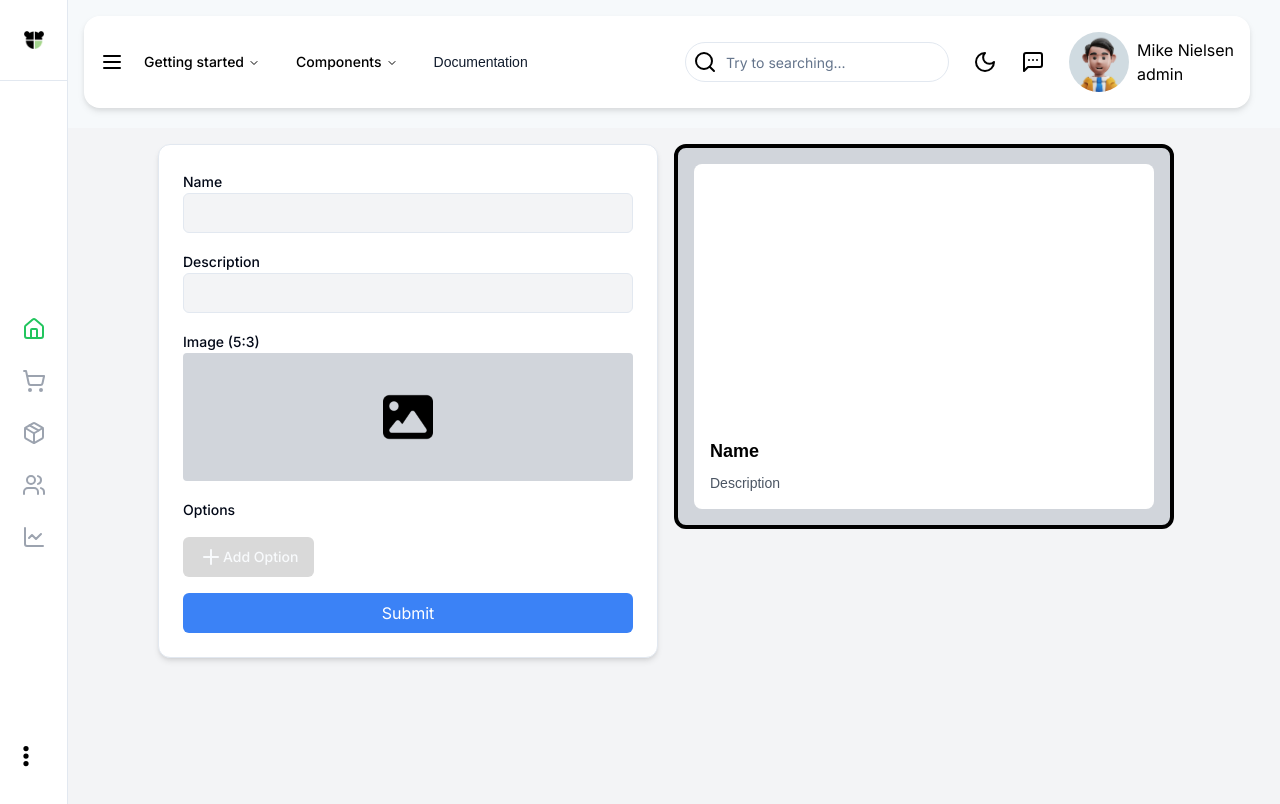
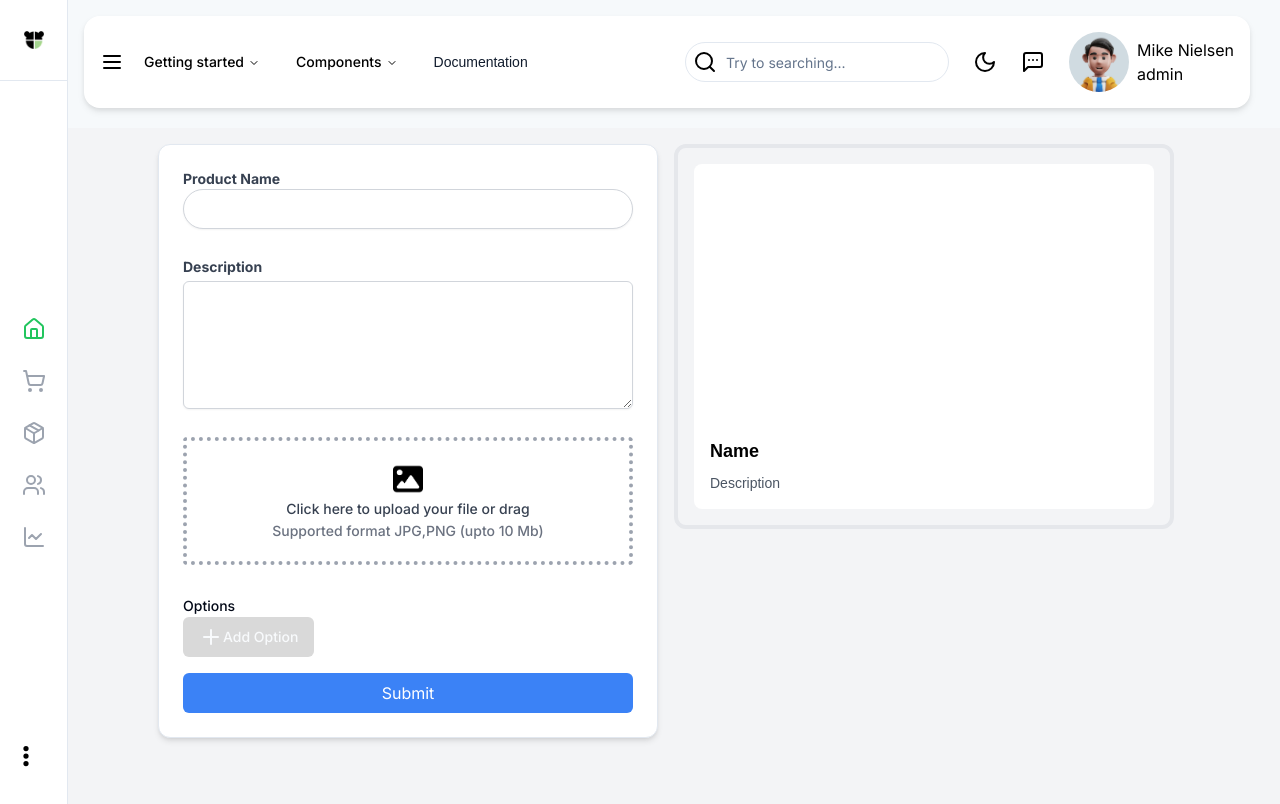
Before and after one commit to Syed-Urwah/path-finder1, a Next.js app: page /dashboard/product/create in a window 1280 px wide. Shown: the top 804 px of the page. Built offline with nearby package versions, Linux system fonts and the light colour scheme.

Commit message:
updated design

```diff
--- a/src/components/ProductCreateForm.tsx
+++ b/src/components/ProductCreateForm.tsx
@@ -222,19 +222,34 @@ export default function ProductCreateForm({ product }: any) {
       <Card className="w-[500px] bg-white rounded-xl shadow-md">
         <CardContent className="p-6">
           <form onSubmit={formik.handleSubmit}>
-            <div className="mb-4">
-              <Label htmlFor="product_name">Name</Label>
+            {/* <div className="mb-4">
+              <Label htmlFor="product_name" className="block text-sm font-bold text-gray-700">Product Name</Label>
               <Input
                 id="product_name"
                 name="product_name"
                 type="text"
                 onChange={formik.handleChange}
                 value={formik.values.product_name}
-                className="bg-gray-100"
+                className="bg-white "
+                required
+              />
+            </div> */}
+            <div className="mb-4">
+              <Label htmlFor="product_name" className="block text-sm font-bold text-gray-700">
+                Product Name
+              </Label>
+              <Input
+                id="product_name"
+                name="product_name"
+                type="text"
+                onChange={formik.handleChange}
+                value={formik.values.product_name}
+                className="bg-white rounded-full border border-gray-300 shadow-sm focus:border-gray-500 focus:ring focus:ring-indigo-200 focus:ring-opacity-50"
                 required
               />
             </div>
-            <div className="mb-4">
+
+            {/* <div className="mb-4">
               <Label htmlFor="description">Description</Label>
               <Input
                 id="description"
@@ -245,8 +260,26 @@ export default function ProductCreateForm({ product }: any) {
                 className="bg-gray-100"
                 required
               />
+            </div> */}
+
+
+            {/* <div className="mb-4"> */}
+            <div className="mt-7">
+              <Label htmlFor="description" className="block text-sm font-bold text-gray-700">
+                Description
+              </Label>
+              <textarea
+                id="description"
+                name="description"
+                onChange={formik.handleChange}
+                value={formik.values.description}
+                className="bg-white mt-1 block w-full h-32 rounded-md border border-gray-300 shadow-sm focus:border-gray-500 focus:ring focus:ring-indigo-200 focus:ring-opacity-50"
+                required
+              />
             </div>
-            <div className="mb-4">
+
+
+            {/* <div className="mb-4">
               <Label htmlFor="picture">
                 Image (5:3)
                 {mainImage ? (
@@ -261,7 +294,7 @@ export default function ProductCreateForm({ product }: any) {
                     )}
                   </AspectRatio>
                 ) : (
-                  <div className="w-full bg-gray-300 h-32 flex rounded-sm">
+                  <div className="w-full bg-white h-32 flex rounded-sm border border-gray-300">
                     <Image
                       src={!mainImage ? ImagePlaceHolder : mainImage}
                       alt="image-placeholder"
@@ -291,8 +324,58 @@ export default function ProductCreateForm({ product }: any) {
                   setMainImage(e.target.files[0]);
                 }}
               />
+            </div> */}
+
+            <div className="mt-7">
+              <Label htmlFor="picture">
+                {/* Image (5:3) */}
+                {mainImage ? (
+                  <AspectRatio ratio={5 / 3} className="w-full h-full">
+                    {mainImage && (
+                      <Image
+                        src={!mainImage ? ImagePlaceHolder : mainImage}
+                        alt="Your Image Description"
+                        className="rounded-md object-cover"
+                        layout="fill"
+                      />
+                    )}
+                  </AspectRatio>
+                ) : (
+                  <div className="w-full bg-white h-32 flex flex-col items-center justify-center rounded-sm border-4 border-dotted border-gray-400">
+                    <Image
+                      src={!mainImage ? ImagePlaceHolder : mainImage}
+                      alt="image-placeholder"
+                      width={30}
+                      height={30}
+                    />
+                    <span className="mt-2 text-gray-700">Click here to upload your file or drag</span>
+                    <span className="mt-2 text-gray-500">Supported format JPG,PNG (upto 10 Mb)</span>
                   </div>
-            <div className="mb-4">
+                )}
+              </Label>
+
+              <Input
+                id="picture"
+                type="file"
+                name="image"
+                className="hidden"
+                onChange={(e: any) => {
+                  const file = e.target.files[0];
+                  if (file) {
+                    const reader: any = new FileReader();
+                    reader.onloadend = () => {
+                      setMainImage(reader.result);
+                      formik.setFieldValue(`image`, reader.result);
+                    };
+                    reader.readAsDataURL(file);
+                  }
+                  setMainImage(e.target.files[0]);
+                }}
+              />
+            </div>
+
+
+            <div className="mt-7">
               <Label htmlFor="options">Options</Label>
               {options?.length > 0 &&
                 options?.map((option: any, index: any) =>
@@ -377,7 +460,7 @@ export default function ProductCreateForm({ product }: any) {
         id="product_form"
         className="w-[500px] h-[800px]  mx-4 flex flex-col  "
       >
-        <div className=" border-4 border-black bg-gray-300 p-4 rounded-xl w-[500px] ">
+        <div className=" border-4 border-gray-200 p-4 rounded-xl w-[500px] ">
           <div className="bg-white p-4 rounded-lg">
             <AspectRatio ratio={16 / 9} className="w-full h-full">
               {mainImage && (
--- a/src/components/table.tsx
+++ b/src/components/table.tsx
@@ -102,6 +102,7 @@ export function DataTableDemo() {
       ) : (
         <>
           <div className="rounded-md border">
+
             <div className="flex items-center py-4">
               <div className="relative w-full max-w-sm pl-4">
                 <Input
@@ -111,7 +112,28 @@ export function DataTableDemo() {
                   className="pr-4 py-2 border rounded-md shadow-sm focus:border-indigo-300 focus:ring focus:ring-indigo-200 focus:ring-opacity-50"
                 />
               </div>
+              <Button className="w-fit bg-[#2450e4] ml-10 flex items-center rounded-full px-4 py-2">
+                <svg
+                  xmlns="http://www.w3.org/2000/svg"
+                  className="h-5 w-5 mr-2"
+                  fill="none"
+                  viewBox="0 0 24 24"
+                  stroke="currentColor"
+                >
+                  <path
+                    strokeLinecap="round"
+                    strokeLinejoin="round"
+                    strokeWidth={2}
+                    d="M12 4v16m8-8H4"
+                  />
+                </svg>
+                New Product
+              </Button>
+
             </div>
+
+
+
             <Table>
               <TableHeader>
                 {table.getHeaderGroups().map((headerGroup) => (
@@ -121,9 +143,9 @@ export function DataTableDemo() {
                         {header.isPlaceholder
                           ? null
                           : flexRender(
-                              header.column.columnDef.header,
-                              header.getContext()
-                            )}
+                            header.column.columnDef.header,
+                            header.getContext()
+                          )}
                       </TableHead>
                     ))}
                   </TableRow>
@@ -166,13 +188,29 @@ export function DataTableDemo() {
               {table.getFilteredSelectedRowModel().rows.length} of{" "}
               {table.getFilteredRowModel().rows.length} row(s) selected.
             </div>
-            <div className="space-x-2">
+
+            <div className="flex items-center">
               <Button
                 variant="outline"
                 size="sm"
                 onClick={() => table.previousPage()}
                 disabled={!table.getCanPreviousPage()}
+                className="rounded-full px-4 py-2 border border-black flex items-center"
               >
+                <svg
+                  xmlns="http://www.w3.org/2000/svg"
+                  className="h-4 w-4 mr-2"
+                  fill="none"
+                  viewBox="0 0 24 24"
+                  stroke="currentColor"
+                >
+                  <path
+                    strokeLinecap="round"
+                    strokeLinejoin="round"
+                    strokeWidth={2}
+                    d="M15 19l-7-7 7-7"
+                  />
+                </svg>
                 Previous
               </Button>
               <Button
@@ -180,10 +218,26 @@ export function DataTableDemo() {
                 size="sm"
                 onClick={() => table.nextPage()}
                 disabled={!table.getCanNextPage()}
+                className="rounded-full px-4 py-2 ml-2 border border-black flex items-center"
               >
                 Next
+                <svg
+                  xmlns="http://www.w3.org/2000/svg"
+                  className="h-4 w-4 ml-2"
+                  fill="none"
+                  viewBox="0 0 24 24"
+                  stroke="currentColor"
+                >
+                  <path
+                    strokeLinecap="round"
+                    strokeLinejoin="round"
+                    strokeWidth={2}
+                    d="M9 5l7 7-7 7"
+                  />
+                </svg>
               </Button>
             </div>
+
           </div>
         </>
       )}
```
Also changed, not shown: src/components/options.tsx (+104 -9 lines). Lines whose indentation alone changed are shown as unchanged.
